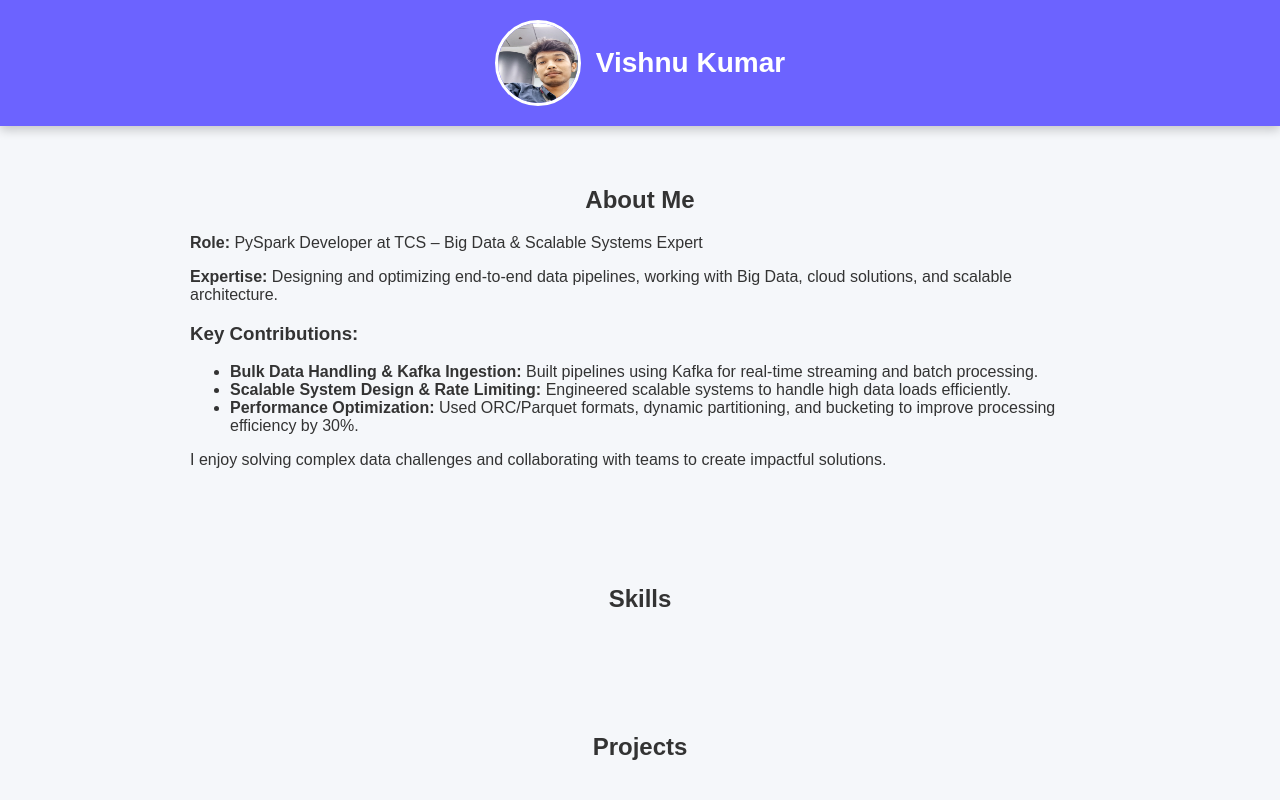
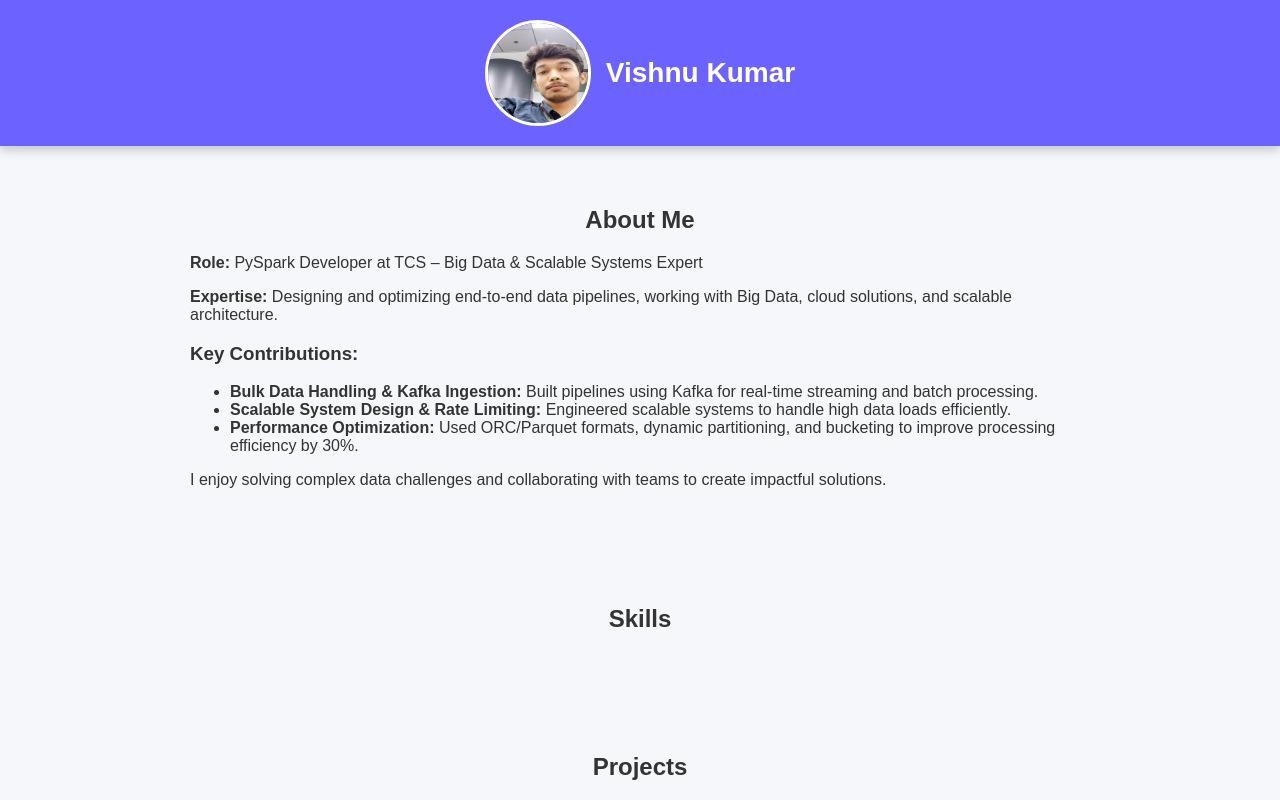
Before and after one commit to Vishnukumar-N/vishnukumar0410, a plain HTML site: page index.html in a window 1280 px wide. Shown: the top 800 px of the page. Drawn offline with Linux system fonts and the light colour scheme.

Commit message:
Update index.html

```diff
--- a/index.html
+++ b/index.html
@@ -26,9 +26,9 @@
             gap: 15px;
         }
         .profile-img {
-            width: 80px;
-            height: 80px;
-            border-radius: 50%;
+            width: 100px;
+            height: 100px;
+            border-radius: 80%;
             border: 3px solid #fff;
         }
         section {
```
